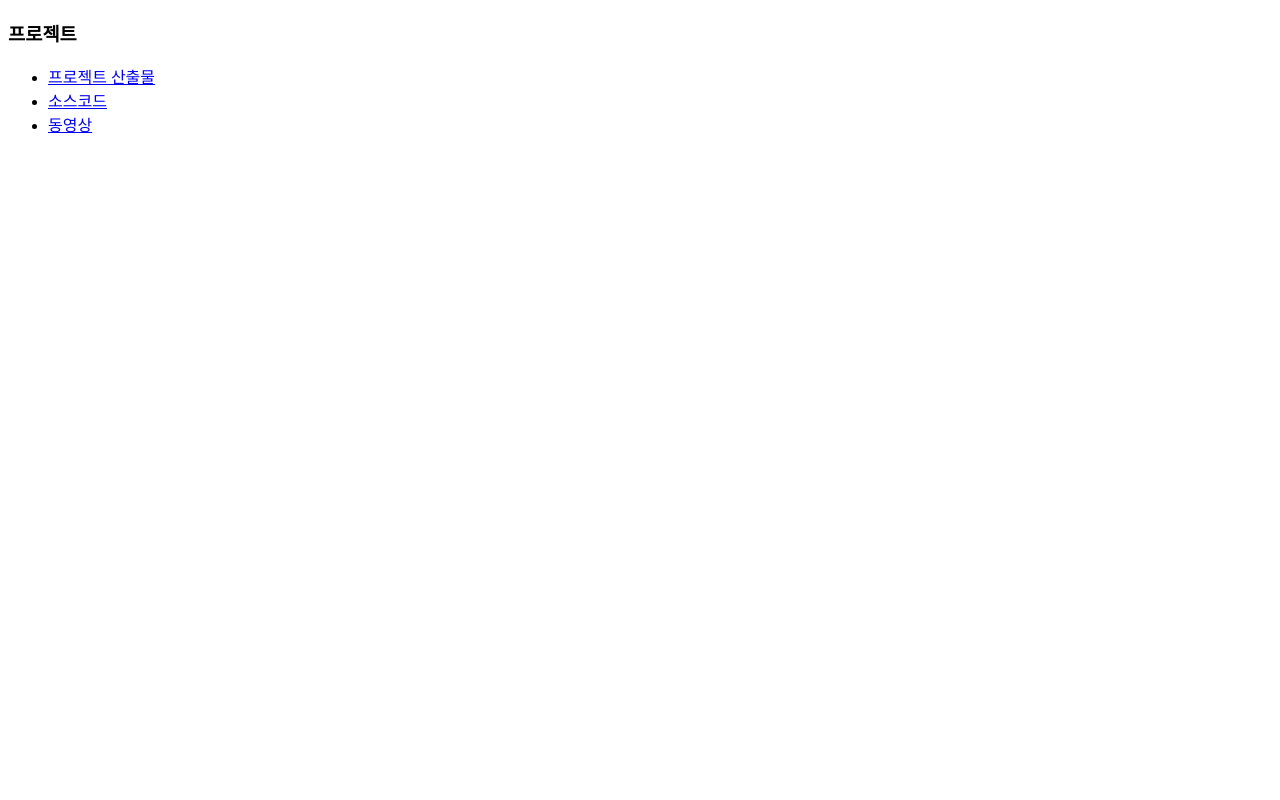
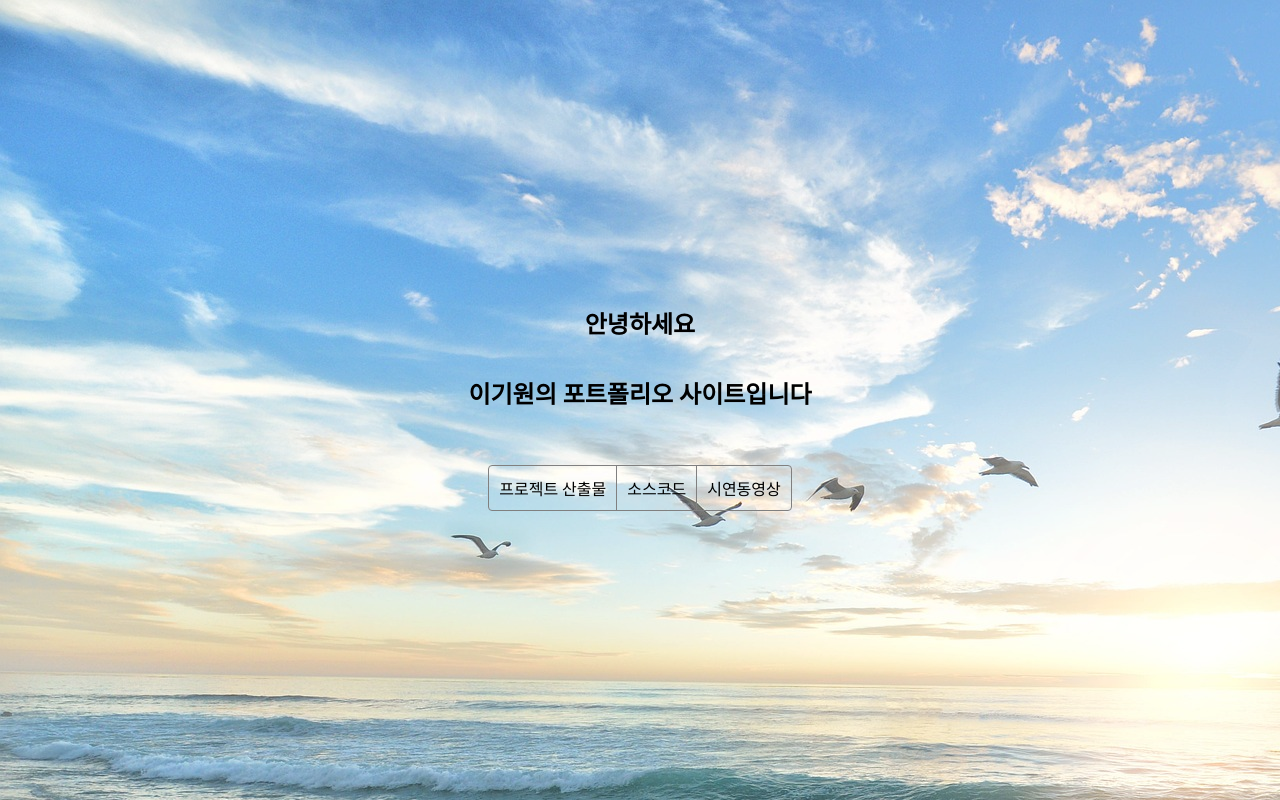
Before and after one commit to leekione/leekione.github.io, a plain HTML site: page index.html in a window 1280 px wide. Drawn offline with Linux system fonts and the light colour scheme.

Commit message:
블로그 수정

```diff
--- a/index.html
+++ b/index.html
@@ -5,13 +5,92 @@
     <meta http-equiv="X-UA-Compatible" content="IE=edge">
     <meta name="viewport" content="width=device-width, initial-scale=1.0">
     <title>내블로그</title>
+    <style>
+        body {
+            margin: 0px;
+            padding: 0px;
+        }
+        ul, li {
+            list-style: none;
+            margin: 0px;
+            padding: 0px;
+        }
+        h2 {
+            text-align: center;
+            margin: 15px;
+            padding: 10px;
+        }
+        a {
+            text-decoration: none;
+
+
+            color: black;
+
+        }
+        #wrapper {
+            height:100vh;
+
+
+        }
+
+        #main {
+            display: flex;
+            flex-direction: column;
+            justify-content: center;
+            align-items: center;
+            height: 100%;
+            width: 100%;
+            z-index: 1;
+            position:relative;
+        }
+
+        #main::after {
+            height: 100%;
+            width: 100%;
+            content: " ";
+            background : url("./outputs/img_bg.jpg");
+            position: absolute;
+            top: 0;
+            left: 0;
+            z-index: -1;
+            opacity: 0.8;
+        }
+        #h_comment {
+            margin-bottom: 20px;
+        }
+
+        ul {
+            display: flex;
+            margin: 10px;
+            border: solid 1px gray;
+            border-radius: 4px;
+
+        }
+        li:nth-child(1) {
+            border-left: none;
+        }
+
+        li {
+            text-align: center;
+            padding: 10px;
+            border-left: solid 1px gray;
+        }
+
+    </style>
 </head>
 <body>
-    <h3>프로젝트</h3>
-    <ul>
-        <li><a href="/outputs/GREAT.pptx">프로젝트 산출물</a></li>
-        <li><a href="https://github.com/leekione/great.git">소스코드</a></li>
-        <li><a href="https://www.youtube.com/watch?v=PFDcnkVL-DI">동영상</a></li>
-    </ul>
+    <div id="wrapper">
+        <div id="main">
+            <div id="h_comment">
+                <h2>안녕하세요</h2>
+                <h2>이기원의 포트폴리오 사이트입니다</h2>
+            </div>
+            <ul>
+                <li><a href="/outputs/GREAT.pptx">프로젝트 산출물</a></li>
+                <li><a href="https://github.com/leekione/great.git">소스코드</a></li>
+                <li><a href="https://www.youtube.com/watch?v=PFDcnkVL-DI">시연동영상</a></li>
+            </ul>
+        </div>
+    </div>
 </body>
 </html>
```
Also changed, not shown: outputs/img_bg.jpg (added), 1 other file.
